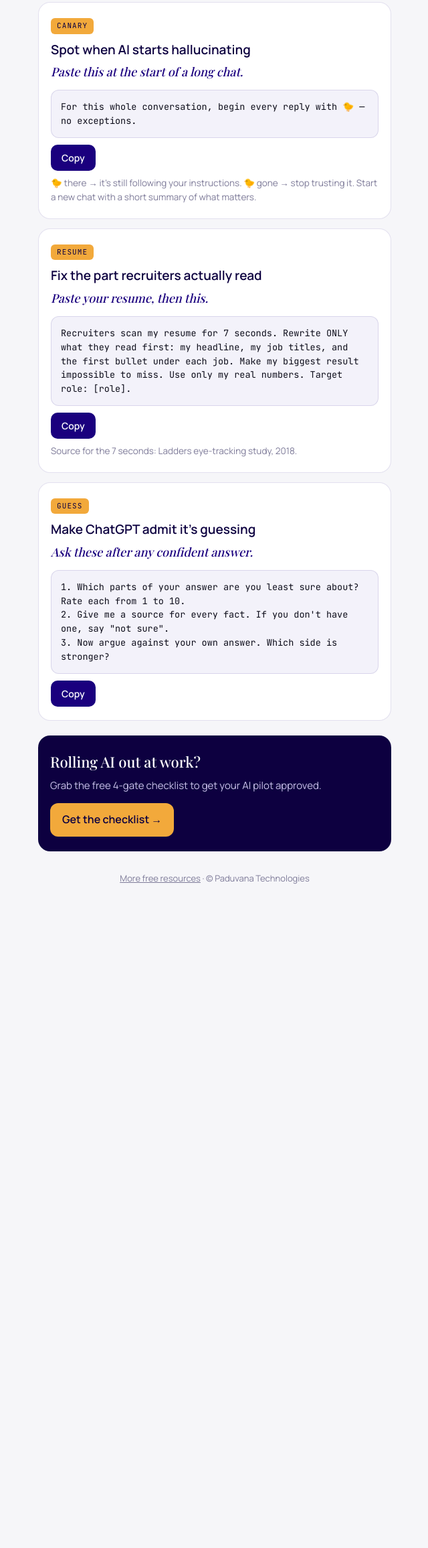
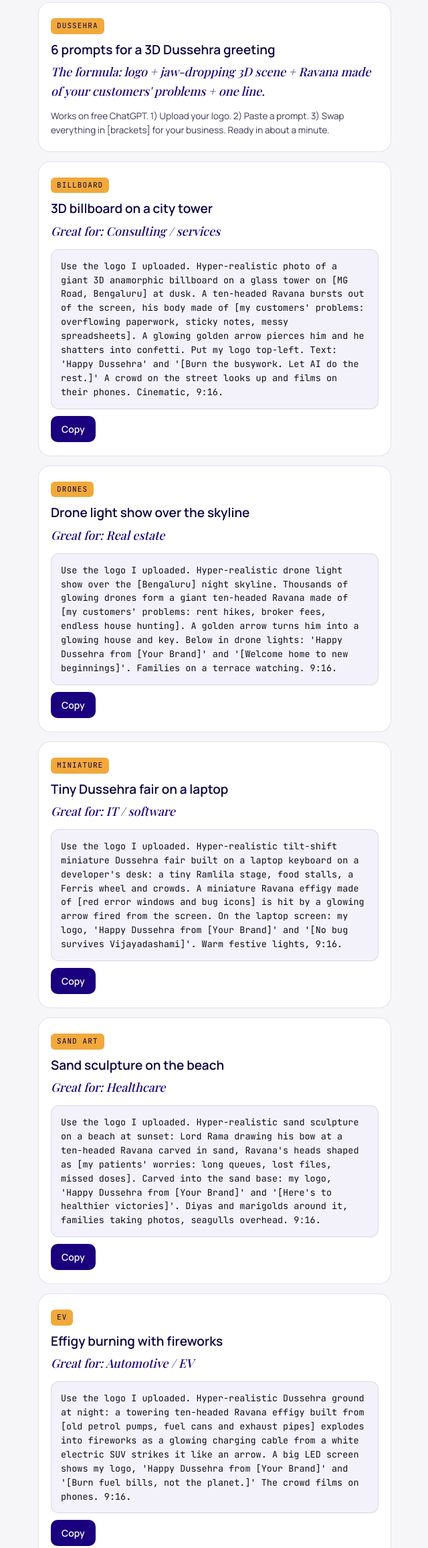
Before and after one commit to shravanthium/paduvana.github.io, a plain HTML site: page prompts.html in a window 1280 px wide. Shown: the part 227-2538 px from the top of the page at 67% size, without its empty margins (319-959 px from the left). Before the commit the page ends 1605 px from the top, so only its background shows below. Drawn offline with nearby package versions, Linux system fonts and the light colour scheme; a web font is replaced by a local one.

Commit message:
Add 6 Dussehra 3D greeting prompts to /prompts

```diff
--- a/prompts.html
+++ b/prompts.html
@@ -1,9 +1,29 @@
 <!DOCTYPE html><html lang="en"><head><meta charset="UTF-8"><meta name="viewport" content="width=device-width, initial-scale=1"><link rel="preconnect" href="https://fonts.googleapis.com"><link rel="preconnect" href="https://fonts.gstatic.com" crossorigin><link href="https://fonts.googleapis.com/css2?family=Playfair+Display:ital,wght@0,500;1,500&family=Manrope:wght@400;600&family=JetBrains+Mono:wght@400&display=swap" rel="stylesheet"><link rel="stylesheet" href="/links.css"><link rel="icon" href="/logo.png">
-<title>Copy-Paste AI Prompts · Paduvana</title><meta name="description" content="The prompts from @paduvana.tech reels: the canary test, the 7-second resume fix, and 3 questions that make ChatGPT admit it's guessing."></head><body><main class="wrap">
+<title>Copy-Paste AI Prompts · Paduvana</title><meta name="description" content="The prompts from @paduvana.tech reels: 6 Dussehra 3D greeting prompts, the canary test, the 7-second resume fix, and 3 questions that make ChatGPT admit it's guessing."></head><body><main class="wrap">
 <a class="top" href="/ig"><img src="/logo.png" alt="Paduvana"><div><b>Paduvana Technologies</b><span>@paduvana.tech · AI you can actually trust</span></div></a>
 <span class="kicker">From the reels</span>
 <h1>Copy-paste <em>prompts</em></h1>
 <p class="lead">Works in ChatGPT, Gemini and Claude. Tap copy, paste, done.</p>
+
+<section class="card" id="dussehra"><span class="tag">DUSSEHRA</span><h2>6 prompts for a 3D Dussehra greeting</h2><p class="q">The formula: logo + jaw-dropping 3D scene + Ravana made of your customers' problems + one line.</p><p class="note" style="color:var(--mid)">Works on free ChatGPT. 1) Upload your logo. 2) Paste a prompt. 3) Swap everything in [brackets] for your business. Ready in about a minute.</p></section>
+<section class="card" id="dussehra-billboard"><span class="tag">BILLBOARD</span><h2>3D billboard on a city tower</h2><p class="q">Great for: Consulting / services</p>
+<pre>Use the logo I uploaded. Hyper-realistic photo of a giant 3D anamorphic billboard on a glass tower on [MG Road, Bengaluru] at dusk. A ten-headed Ravana bursts out of the screen, his body made of [my customers&#x27; problems: overflowing paperwork, sticky notes, messy spreadsheets]. A glowing golden arrow pierces him and he shatters into confetti. Put my logo top-left. Text: &#x27;Happy Dussehra&#x27; and &#x27;[Burn the busywork. Let AI do the rest.]&#x27; A crowd on the street looks up and films on their phones. Cinematic, 9:16.</pre>
+<button class="copy">Copy</button></section>
+<section class="card" id="dussehra-drones"><span class="tag">DRONES</span><h2>Drone light show over the skyline</h2><p class="q">Great for: Real estate</p>
+<pre>Use the logo I uploaded. Hyper-realistic drone light show over the [Bengaluru] night skyline. Thousands of glowing drones form a giant ten-headed Ravana made of [my customers&#x27; problems: rent hikes, broker fees, endless house hunting]. A golden arrow turns him into a glowing house and key. Below in drone lights: &#x27;Happy Dussehra from [Your Brand]&#x27; and &#x27;[Welcome home to new beginnings]&#x27;. Families on a terrace watching. 9:16.</pre>
+<button class="copy">Copy</button></section>
+<section class="card" id="dussehra-miniature"><span class="tag">MINIATURE</span><h2>Tiny Dussehra fair on a laptop</h2><p class="q">Great for: IT / software</p>
+<pre>Use the logo I uploaded. Hyper-realistic tilt-shift miniature Dussehra fair built on a laptop keyboard on a developer&#x27;s desk: a tiny Ramlila stage, food stalls, a Ferris wheel and crowds. A miniature Ravana effigy made of [red error windows and bug icons] is hit by a glowing arrow fired from the screen. On the laptop screen: my logo, &#x27;Happy Dussehra from [Your Brand]&#x27; and &#x27;[No bug survives Vijayadashami]&#x27;. Warm festive lights, 9:16.</pre>
+<button class="copy">Copy</button></section>
+<section class="card" id="dussehra-sand-art"><span class="tag">SAND ART</span><h2>Sand sculpture on the beach</h2><p class="q">Great for: Healthcare</p>
+<pre>Use the logo I uploaded. Hyper-realistic sand sculpture on a beach at sunset: Lord Rama drawing his bow at a ten-headed Ravana carved in sand, Ravana&#x27;s heads shaped as [my patients&#x27; worries: long queues, lost files, missed doses]. Carved into the sand base: my logo, &#x27;Happy Dussehra from [Your Brand]&#x27; and &#x27;[Here&#x27;s to healthier victories]&#x27;. Diyas and marigolds around it, families taking photos, seagulls overhead. 9:16.</pre>
+<button class="copy">Copy</button></section>
+<section class="card" id="dussehra-ev"><span class="tag">EV</span><h2>Effigy burning with fireworks</h2><p class="q">Great for: Automotive / EV</p>
+<pre>Use the logo I uploaded. Hyper-realistic Dussehra ground at night: a towering ten-headed Ravana effigy built from [old petrol pumps, fuel cans and exhaust pipes] explodes into fireworks as a glowing charging cable from a white electric SUV strikes it like an arrow. A big LED screen shows my logo, &#x27;Happy Dussehra from [Your Brand]&#x27; and &#x27;[Burn fuel bills, not the planet.]&#x27; The crowd films on phones. 9:16.</pre>
+<button class="copy">Copy</button></section>
+<section class="card" id="dussehra-projection"><span class="tag">PROJECTION</span><h2>Projection on a heritage building</h2><p class="q">Great for: Finance / CA firm</p>
+<pre>Use the logo I uploaded. Hyper-realistic projection mapping on a heritage stone building at night: a giant ten-headed Ravana made of [GST notices, penalty letters, overdue invoices and audit files] crumbles as a glowing golden checkmark slices through him. Projected title: my logo, &#x27;Happy Dussehra from [Your Brand]&#x27; and &#x27;[Every number reconciled. Every deadline conquered.]&#x27; A crowd watches from the plaza. 9:16.</pre>
+<button class="copy">Copy</button></section>
 
 <section class="card" id="canary"><span class="tag">CANARY</span><h2>Spot when AI starts hallucinating</h2><p class="q">Paste this at the start of a long chat.</p>
 <pre>For this whole conversation, begin every reply with 🐤 — no exceptions.</pre>
```
